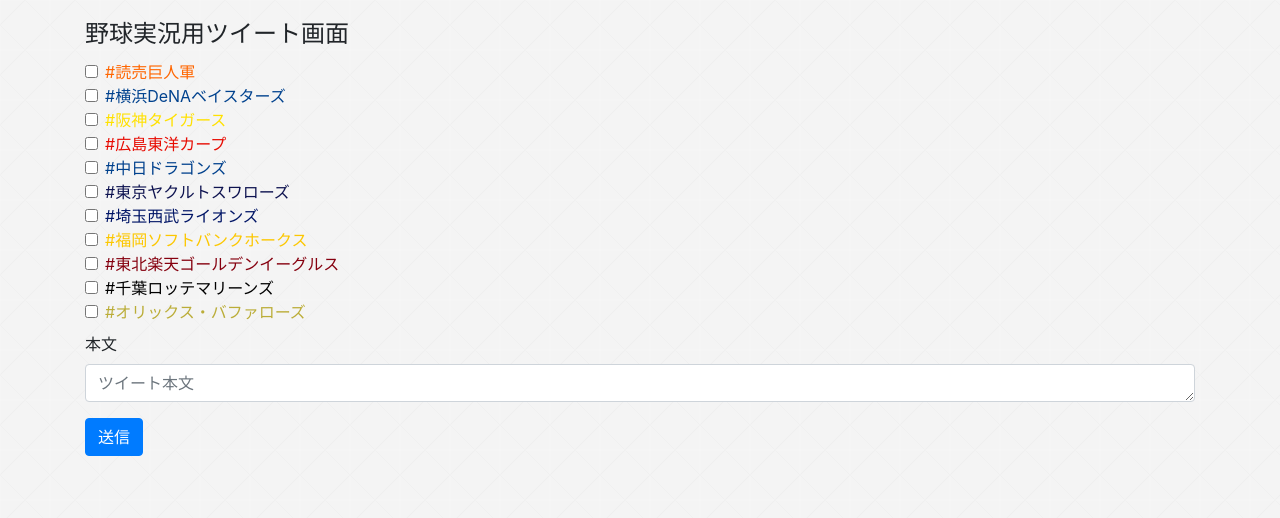
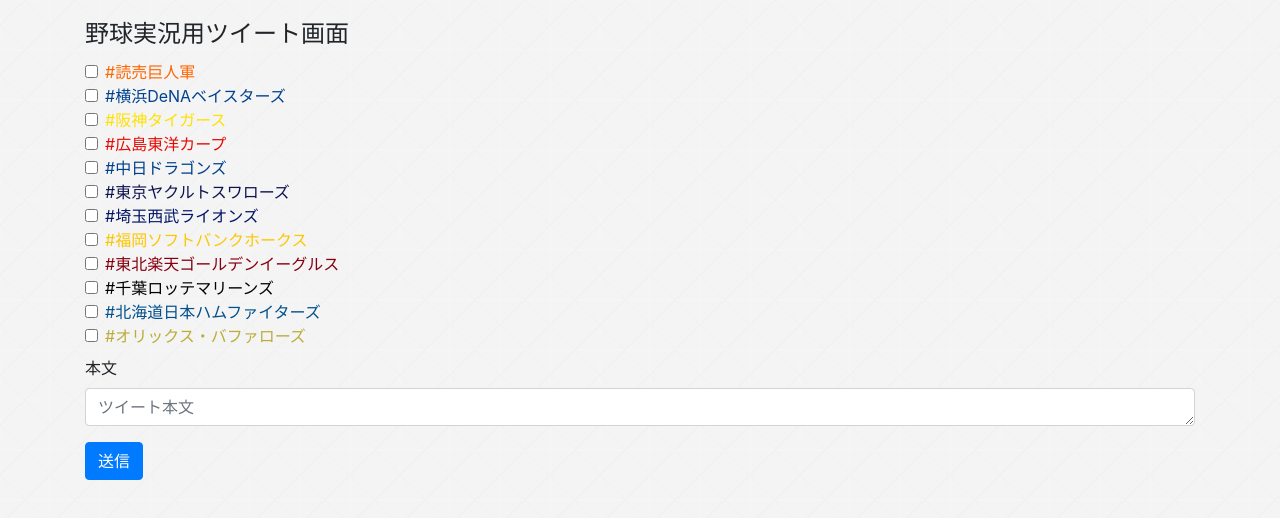
Before and after one commit to Ant2357/baseball-tweet, a Vue app: page / in a window 1280 px wide. Shown: the top 518 px of the page. Built offline with nearby package versions, Linux system fonts and the light colour scheme.

Commit message:
feat: 日本ハムの存在を忘れていた(は?)

```diff
--- a/src/App.vue
+++ b/src/App.vue
@@ -67,6 +67,7 @@
         "text-sbhawks": tagJpName === "#福岡ソフトバンクホークス",
         "text-rakuteneagles": tagJpName === "#東北楽天ゴールデンイーグルス",
         "text-chibalotte": tagJpName === "#千葉ロッテマリーンズ",
+        "text-fighters": tagJpName === "#北海道日本ハムファイターズ",
         "text-bs": tagJpName === "#オリックス・バファローズ",
       }
     },
--- a/src/assets/css/text.css
+++ b/src/assets/css/text.css
@@ -8,4 +8,5 @@
 .text-sbhawks { color: #FCC700; }
 .text-rakuteneagles { color: #86000F; }
 .text-chibalotte { color: #000000; }
+.text-fighters { color: #02508C; }
 .text-bs { color: #BBAD38; }
--- a/src/assets/json/tagInfo.json
+++ b/src/assets/json/tagInfo.json
@@ -9,5 +9,6 @@
   { "name": "#sbhawks", "jpName": "#福岡ソフトバンクホークス" },
   { "name": "#rakuteneagles", "jpName": "#東北楽天ゴールデンイーグルス" },
   { "name": "#chibalotte", "jpName": "#千葉ロッテマリーンズ" },
+  { "name": "#lovefighters", "jpName": "#北海道日本ハムファイターズ" },
   { "name": "#bs2020", "jpName": "#オリックス・バファローズ" }
 ]
```
Also changed, not shown: 7 other files (tests, documents, lock files or other folders).
